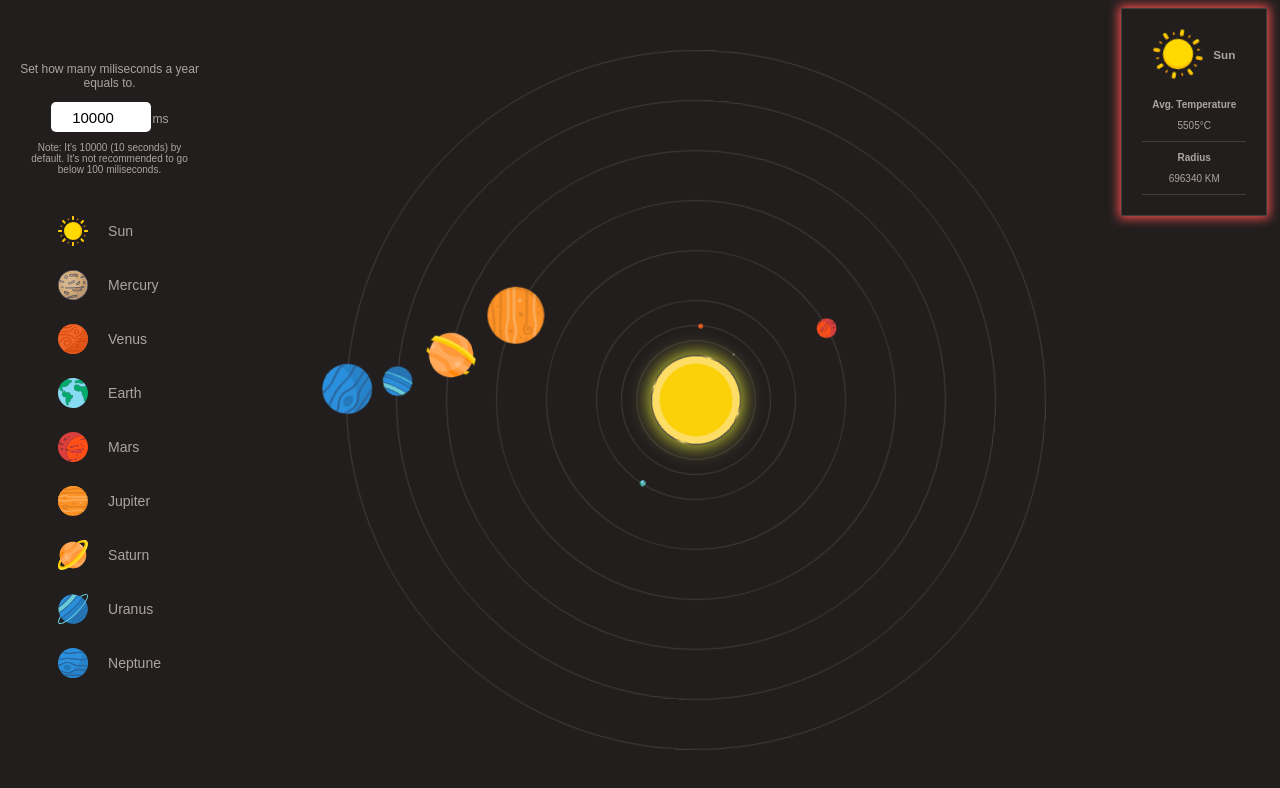
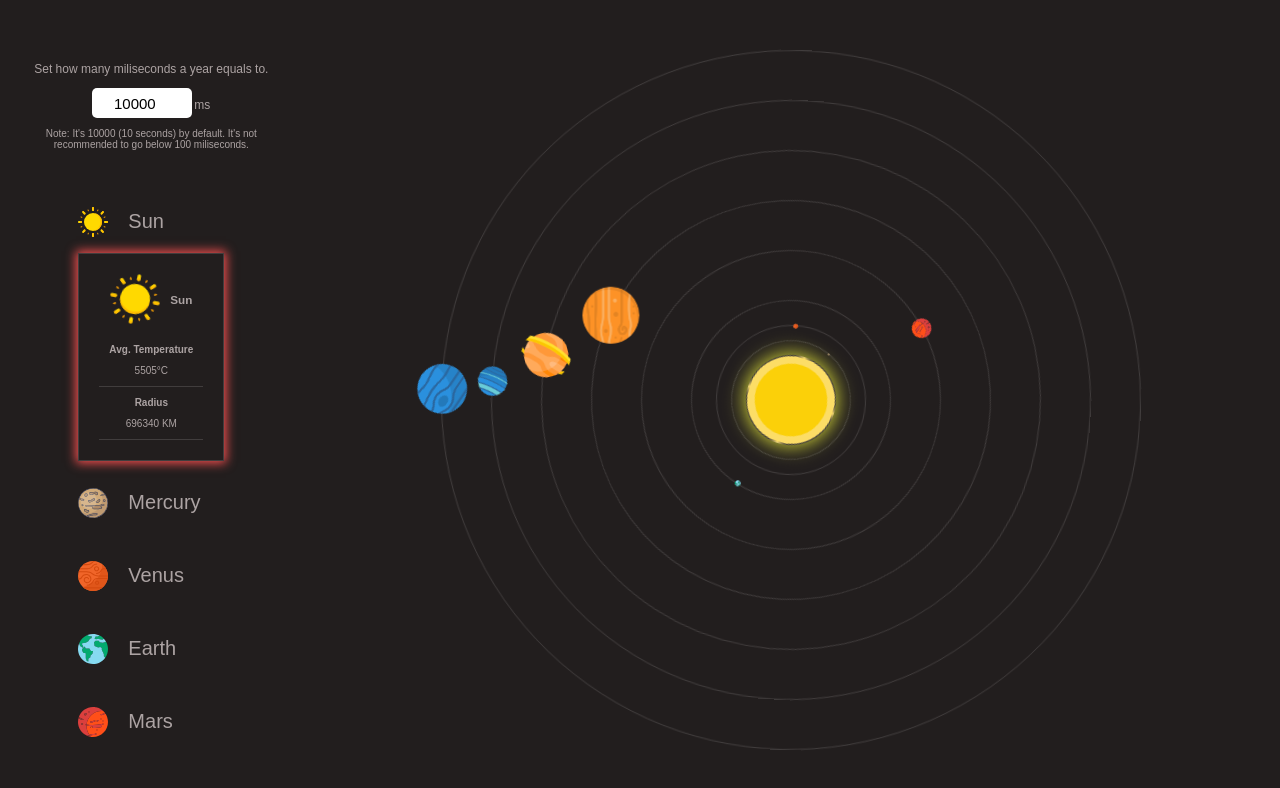
Before and after one commit to absolutezero13/solar-system, a React (Create React App) app: page / in a window 1280 px wide. Both pictures are taken after a click on the element "Sun". Shown: the top 788 px of the page. Built offline with nearby package versions, Linux system fonts and the light colour scheme.

Commit message:
scroll bar styles

```diff
--- a/src/Components/PlanetInfoCard.tsx
+++ b/src/Components/PlanetInfoCard.tsx
@@ -6,7 +6,6 @@ interface PlanetInfosProps {
   distanceFromSun?: string;
   radius: string;
   svg: string;
-  isDisplayed: boolean;
 }
 const PlanetInfoCard: React.FC<PlanetInfosProps> = ({
   planetName,
--- a/src/Components/PlanetInfoLink.tsx
+++ b/src/Components/PlanetInfoLink.tsx
@@ -12,7 +12,6 @@ const PlanetInfoLink: React.FC = () => {
             distanceFromSun,
             averageTemperature,
             radius,
-            isDisplayed,
           } = planetInfo;
 
           return (
@@ -23,7 +22,6 @@ const PlanetInfoLink: React.FC = () => {
               distanceFromSun={distanceFromSun}
               averageTemperature={averageTemperature}
               radius={radius}
-              isDisplayed={isDisplayed}
             />
           );
         })}
--- a/src/Components/PlanetInfos.tsx
+++ b/src/Components/PlanetInfos.tsx
@@ -7,7 +7,6 @@ interface PlanetInfosProps {
   distanceFromSun?: string;
   radius: string;
   svg: string;
-  isDisplayed: boolean;
 }
 
 const PlanetInfos: React.FC<PlanetInfosProps> = ({
@@ -16,10 +15,9 @@ const PlanetInfos: React.FC<PlanetInfosProps> = ({
   distanceFromSun,
   averageTemperature,
   radius,
-  isDisplayed,
 }) => {
-  const [displayStatus, setDisplayStatus] = useState(isDisplayed);
-
+  const [displayingItem, setDisplayingItem] = useState("");
+  const [displayStatus, setDisplayStatus] = useState(false);
   const displayPlanetInfo = () => {
     setDisplayStatus(!displayStatus);
   };
@@ -41,7 +39,6 @@ const PlanetInfos: React.FC<PlanetInfosProps> = ({
           distanceFromSun={distanceFromSun}
           averageTemperature={averageTemperature}
           radius={radius}
-          isDisplayed={isDisplayed}
         />
       )}
     </div>
--- a/src/Data/PlanetInfos.ts
+++ b/src/Data/PlanetInfos.ts
@@ -14,7 +14,6 @@ export const planetInfos = [
     radius: "696340 KM",
     averageTemperature: "5505°C",
     svg: sun,
-    isDisplayed: false,
   },
 
   {
@@ -24,7 +23,6 @@ export const planetInfos = [
     numberOfMoons: "0",
     averageTemperature: "430°C",
     svg: mercury,
-    isDisplayed: false,
   },
   {
     planetName: "Venus",
@@ -33,7 +31,6 @@ export const planetInfos = [
     numberOfMoons: "0",
     averageTemperature: "471°C",
     svg: venus,
-    isDisplayed: false,
   },
   {
     planetName: "Earth",
@@ -42,7 +39,6 @@ export const planetInfos = [
     numberOfMoons: "1",
     averageTemperature: "16°C",
     svg: earth,
-    isDisplayed: false,
   },
   {
     planetName: "Mars",
@@ -51,7 +47,6 @@ export const planetInfos = [
     numberOfMoons: "2",
     averageTemperature: "-28°C",
     svg: mars,
-    isDisplayed: false,
   },
   {
     planetName: "Jupiter",
@@ -60,7 +55,6 @@ export const planetInfos = [
     numberOfMoons: "67",
     averageTemperature: "-108°C",
     svg: jupiter,
-    isDisplayed: false,
   },
   {
     planetName: "Saturn",
@@ -69,7 +63,6 @@ export const planetInfos = [
     numberOfMoons: "62",
     averageTemperature: "-138°C",
     svg: saturn,
-    isDisplayed: false,
   },
   {
     planetName: "Uranus",
@@ -78,7 +71,6 @@ export const planetInfos = [
     numberOfMoons: "27",
     averageTemperature: "-195°C",
     svg: uranus,
-    isDisplayed: false,
   },
   {
     planetName: "Neptune",
@@ -87,6 +79,5 @@ export const planetInfos = [
     numberOfMoons: "13",
     averageTemperature: "-201°C",
     svg: neptune,
-    isDisplayed: false,
   },
 ];
--- a/src/sass/_base.scss
+++ b/src/sass/_base.scss
@@ -4,8 +4,14 @@
 html {
   font-size: 62.5%;
   overflow: hidden;
-  @media only screen and (max-width: 900px) {
+  @media only screen and (max-width: 950px) {
     font-size: 50%;
+  }
+  @media only screen and (max-width: 750px) {
+    font-size: 40%;
+  }
+  @media only screen and (max-width: 500px) {
+    font-size: 30%;
   }
 }
 
--- a/src/sass/components/_PlanetInfoLink.scss
+++ b/src/sass/components/_PlanetInfoLink.scss
@@ -1,9 +1,23 @@
 .planet-info-link {
   display: flex;
   flex-direction: column;
-  justify-content: center;
   align-items: flex-start;
-  font-size: 1.4rem;
+  font-size: 2rem;
+  padding: 0rem 2rem;
+  overflow: auto;
+
+  &::-webkit-scrollbar {
+    width: 1rem;
+  }
+
+  &::-webkit-scrollbar-track {
+    box-shadow: inset 0 0 6px rgba(48, 47, 47, 0.404);
+  }
+
+  &::-webkit-scrollbar-thumb {
+    background-color: $line-color;
+    outline: 1px solid lighten($line-color, 50%);
+  }
 }
 
 .planet-list {
--- a/src/sass/components/_PlanetInforCard.scss
+++ b/src/sass/components/_PlanetInforCard.scss
@@ -4,19 +4,16 @@
   flex-direction: column;
   align-items: center;
   font-size: 1rem;
-  //   transition: all 2s;
   animation: fadeIn 1s ease;
   border: 1px solid $line-color;
   padding: 2rem;
-  position: absolute;
-  top: 1%;
-  right: 1%;
 
   box-shadow: 0 0 10px 2px rgb(252, 81, 81);
 
   &__header {
     display: flex;
     align-items: center;
+    padding-left: 0;
     margin-bottom: 1rem;
 
     &__image {
--- a/src/sass/components/_Planets.scss
+++ b/src/sass/components/_Planets.scss
@@ -7,11 +7,12 @@
   & > * {
     position: absolute;
     top: 50%;
-    left: 45%;
+    left: 50%;
     transform: translate(-50%, -50%);
     border: 1px solid $line-color;
     border-radius: 50%;
     transition: all 0.2s;
+
     &:hover {
       box-shadow: 0px 0px 7px white;
     }
--- a/src/sass/components/_SideBar.scss
+++ b/src/sass/components/_SideBar.scss
@@ -3,5 +3,6 @@
   flex-direction: column;
   align-items: center;
   padding: 5rem 2rem;
-  width: 20%;
+  width: 30%;
+  max-height: 100vh;
 }
```
